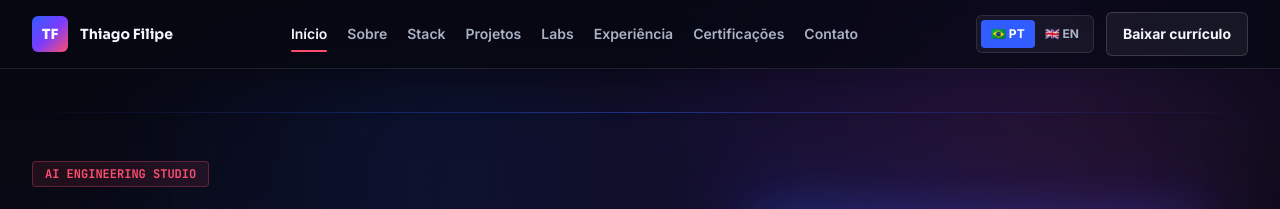
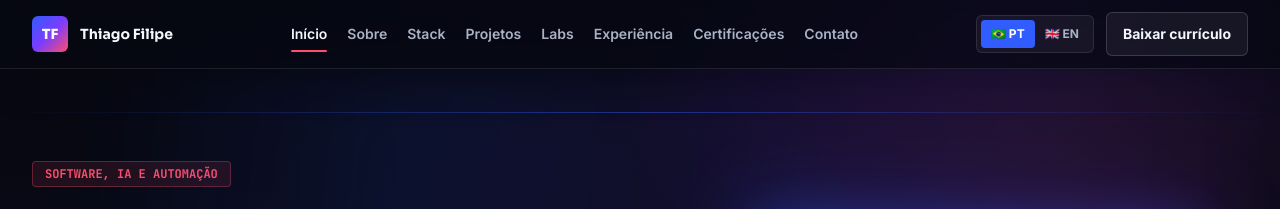
Before and after one commit to th1agx/Portif-lio_ThiagoFilipe, a React (Vite) app: page / in a window 1280 px wide. Shown: the top 209 px of the page. Built offline with nearby package versions, Linux system fonts and the light colour scheme.

Commit message:
Readme Update

```diff
--- a/src/data/i18n.ts
+++ b/src/data/i18n.ts
@@ -30,7 +30,7 @@ export const translations: Record<'pt' | 'en', Translation> = {
       technologies: 'Tecnologias',
     },
     hero: {
-      eyebrow: 'AI Engineering Studio',
+      eyebrow: 'Software, IA e Automação',
       title: 'Engenheiro de Software Júnior focado em IA aplicada ao desenvolvimento.',
       subtitle:
         'Construo software, automações e integrações com Python, JavaScript, PHP, Laravel, LLMs, agentes de IA e Prompt Engineering.',
@@ -150,7 +150,7 @@ export const translations: Record<'pt' | 'en', Translation> = {
       technologies: 'Technologies',
     },
     hero: {
-      eyebrow: 'AI Engineering Studio',
+      eyebrow: 'Software, AI and Automation',
       title: 'Junior Software Engineer focused on AI applied to development.',
       subtitle:
         'I build software, automations and integrations with Python, JavaScript, PHP, Laravel, LLMs, AI agents and Prompt Engineering.',
--- a/src/sections/Contact.tsx
+++ b/src/sections/Contact.tsx
@@ -41,7 +41,7 @@ export function Contact({ t }: { t: Translation }) {
         </motion.div>
       </div>
       <footer className="mx-auto max-w-7xl py-10 text-sm text-studio-muted">
-        <p>© 2026 Thiago Filipe · AI Engineering Studio</p>
+        <p>© 2026 Thiago Filipe</p>
       </footer>
     </MotionSection>
   )
```
Also changed, not shown: public/og-image.png.
